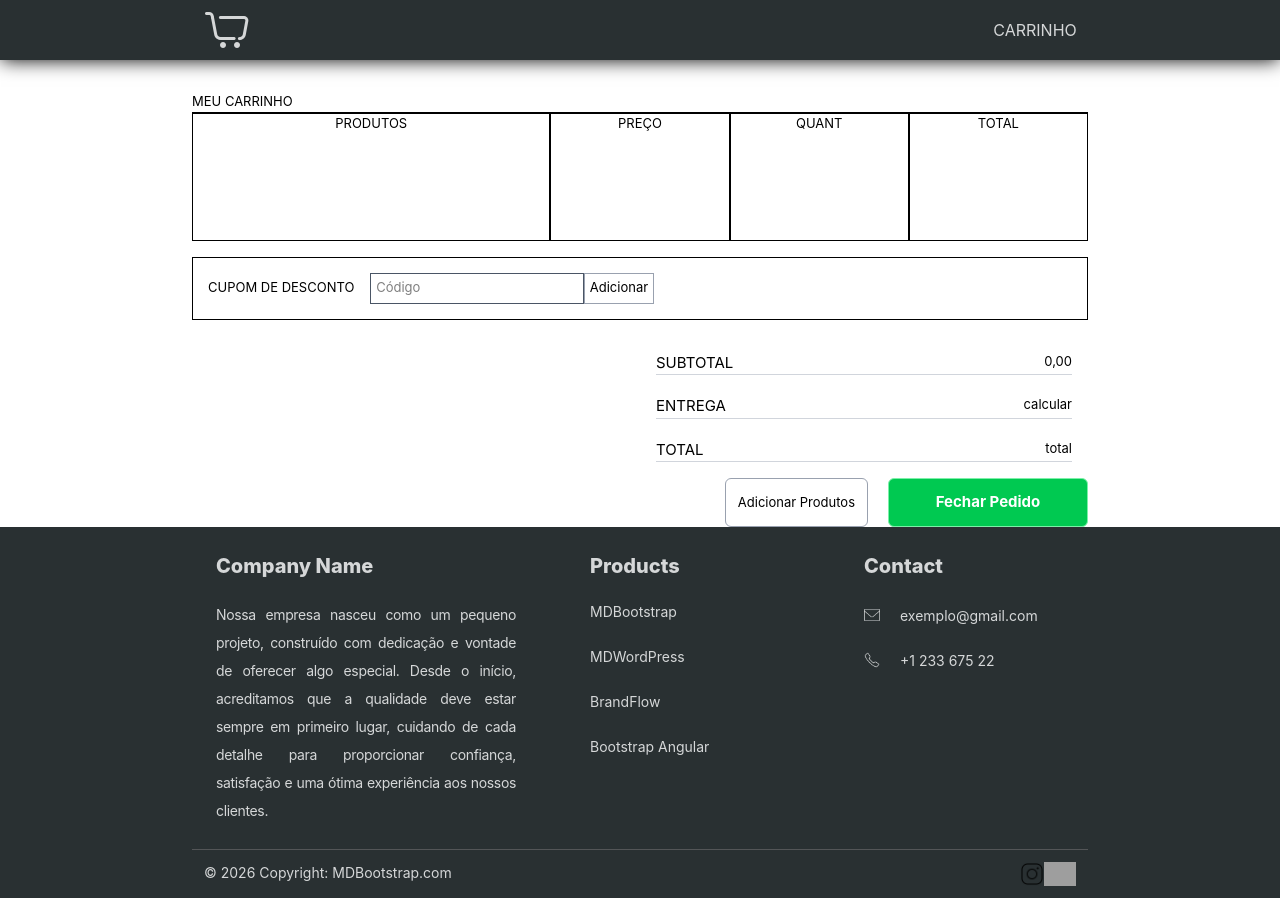
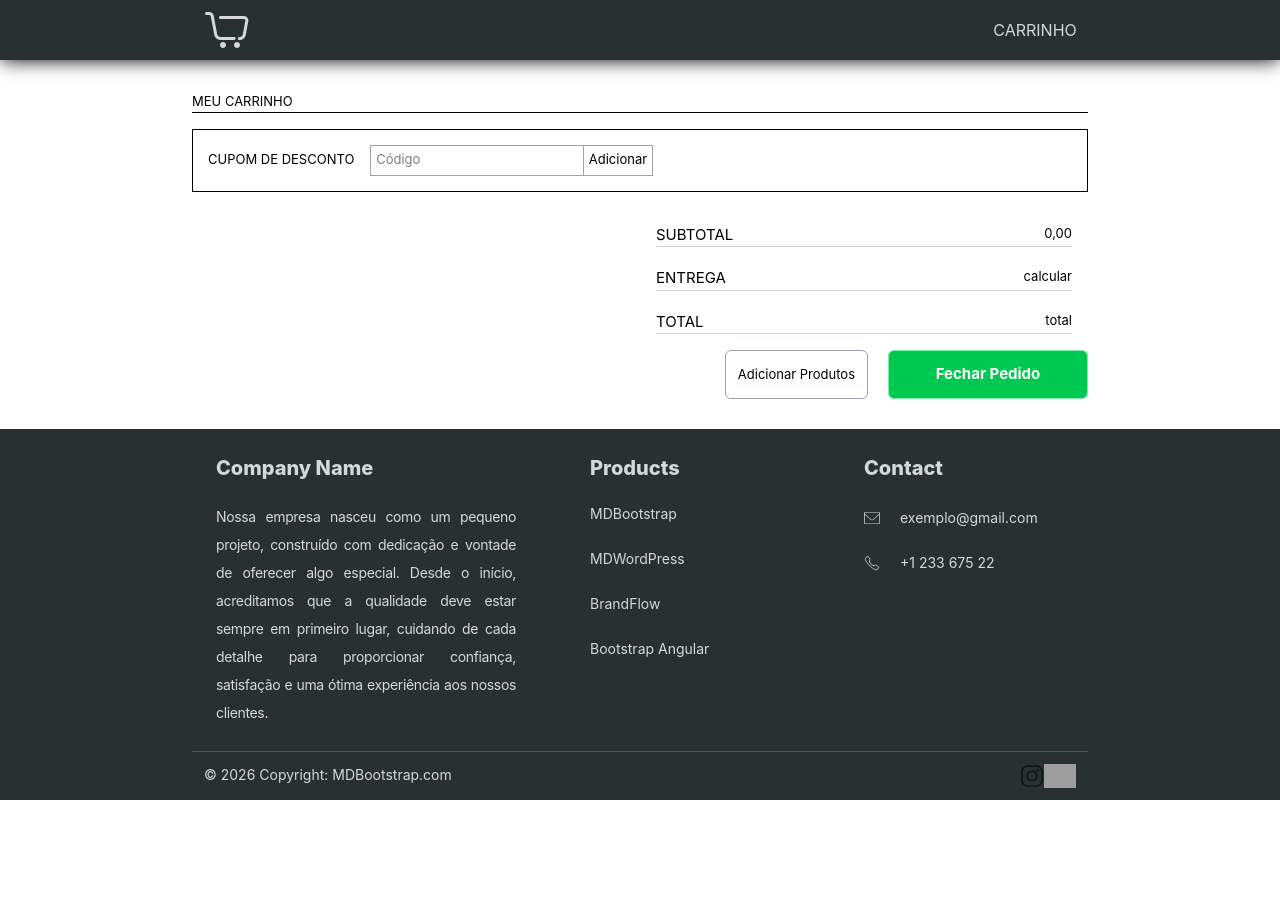
Before and after one commit to marcos-henridev/CarrinhoCompras, a React (Vite) app: page / in a window 1280 px wide. After the commit the page ends 800 px from the top, so only its background shows below. Built offline with nearby package versions, Linux system fonts and the light colour scheme; grey boxes are pictures that could not be loaded.

Commit message:
adicionado itens no carrinho e manipulação dinamica de total de itens individual linkado com o contador

```diff
--- a/src/componentes/ApiProduct/index.jsx
+++ b/src/componentes/ApiProduct/index.jsx
@@ -1,6 +1,4 @@
-import { resumeToPipeableStream } from "react-dom/server";
 import { useProdutos } from "../../customizedHook/useProdutos";
-import { P } from "../carrinho/style";
 import { useModalProduct } from "../../customizedHook/useModalProduct";
 import { carrinhoState, produtosState } from "../../utils/atom";
 import { useRecoilValue, useSetRecoilState } from "recoil";
@@ -15,7 +13,19 @@ function ApiProduct() {
     if (!produtoEncontrado) {
       return;
     }
-    setCarrinho((prev) => [...prev, produtoEncontrado]);
+    setCarrinho((prev) => {
+      const produtoJaExiste = prev.find(
+        (item) => item.id === produtoEncontrado.id,
+      );
+      if (produtoJaExiste) {
+        return prev.map((item) =>
+          item.id === produtoEncontrado.id
+            ? { ...item, quantidade: item.quantidade + 1 }
+            : item,
+        );
+      }
+      return [...prev, { ...produtoEncontrado, quantidade: 1 }];
+    });
     console.log("Excelente!!");
     console.log(produtoEncontrado);
   };
--- a/src/componentes/carrinho/index.jsx
+++ b/src/componentes/carrinho/index.jsx
@@ -5,51 +5,81 @@ import {
   Produto,
   Preco,
   Quantidade,
-  Entrega,
+  Total,
   Cupon,
   Label,
   Input,
   Botao,
-  P,
 } from "./style.jsx";
 import { useModalProduct } from "../../customizedHook/useModalProduct.js";
+import { carrinhoState } from "../../utils/atom.js";
+import { useRecoilState } from "recoil";
+import Plus from '../../assets/icons8-mais-24.png'
+import Menos from '../../assets/icons8-menos-50.png'
 
 function InfoProduto() {
+  const [serchProducts, setCarrinho] = useRecoilState(carrinhoState);
   const modal = useModalProduct();
+
+  const adicionarQuantidade = (id) => {
+    setCarrinho((carrinhoAtual) =>
+      carrinhoAtual.map((item) =>
+        item.id === id
+          ? { ...item, quantidade: (item.quantidade ?? 1) + 1 }
+          : item,
+      ),
+    );
+  };
+
+  const diminuirQuantidade = (id) => {
+    setCarrinho((carrinhoAtual) =>
+      carrinhoAtual.map((item) =>
+        item.id === id
+          ? {
+              ...item,
+              quantidade: Math.max(1, (item.quantidade ?? 1) - 1),
+            }
+          : item,
+      ),
+    );
+  };
 
   return (
     <>
       <Section className="relative">
         <H3>MEU CARRINHO</H3>
 
-        <Caixa>
-          <Produto>
-            <div className="aqui">
-              <P>PRODUTOS</P>
-            </div>
-            <div></div>
-          </Produto>
-          <Preco>
-            <p>PREÇO</p>
-            <div></div>
-          </Preco>
-          <Quantidade>
-            <p>QUANT</p>
-            <div></div>
-          </Quantidade>
-          <Entrega>
-            <p>TOTAL</p>
-            <div></div>
-          </Entrega>
-        </Caixa>
+        {serchProducts.map((item) => (
+          <Caixa className="overflow-scroll" key={item.id}>
+            <Produto className="items-center mb-2 max-w-[400px] pl-4">
+              <img className="h-20" src={item.image} alt={item.title} />{" "}
+              {item.title}
+            </Produto>
+            <Preco className="flex items-center justify-center">
+              R$ {item.price.toFixed(2)}
+            </Preco>
+            <Quantidade className="flex items-center justify-center">
+              <button className="" onClick={() => diminuirQuantidade(item.id)}>
+                <img className="h-5" src={Menos} alt="" />
+              </button>
+              <span className="mx-3">{item.quantidade ?? 1}</span>
+              <button className="" onClick={() => adicionarQuantidade(item.id)}>
+                <img className="h-5" src={Plus} alt="" />
+              </button>
+            </Quantidade>
+            <Total className="flex items-center justify-center">
+              R$ {(item.price * (item.quantidade ?? 1)).toFixed(2)}
+            </Total>
+          </Caixa>
+        ))}
         <Cupon>
           <Label htmlFor="">CUPOM DE DESCONTO</Label>
           <Input
-            className="border border-gray-600 outline-none"
+            className="border border-gray-400 outline-none"
             placeholder="Código"
             type="text"
           />
-          <Botao className="border border-gray-400 hover:bg-gray-200 ">
+          <Botao className="border border-gray-400 border-l-0 hover:bg-gray-200 ">
             Adicionar
           </Botao>
         </Cupon>
--- a/src/componentes/carrinho/style.jsx
+++ b/src/componentes/carrinho/style.jsx
@@ -9,17 +9,20 @@ border-bottom: 1px solid;
 width: 100%;
 `;
 export const Caixa = style.div`
+margin-top:2rem;
 display: grid;
-grid-template-columns: 2fr 1fr 1fr 1fr ;
+grid-template-columns: 1fr 1fr 1fr 1fr ;
+gap:3px;
+max-height: 600px;
 `;
 
 export const Produto = style.div`
+
 border:1px solid;
 height:8rem;
-display: grid;
-grid-template-rows: 20px 1fr;
-justify-content: center;
-align-items: center;
+display: flex;
+gap: 2rem;
+
 
 `;
 
@@ -27,7 +30,7 @@ export const Preco = style(Produto)`
 `;
 export const Quantidade = style(Produto)`
 `;
-export const Entrega = style(Produto)`
+export const Total = style(Produto)`
 `;
 export const Cupon = style.div`
 
--- /dev/null
+++ b/src/customizedHook/usePlusAndMenus.js
@@ -0,0 +1,20 @@
+import { useSetRecoilState } from "recoil";
+import { inicializadorProdState } from "../utils/atom";
+
+const usePlusAndMenus = () => {
+  const setContador = useSetRecoilState(inicializadorProdState);
+  const adicionar = () => {
+    setContador((prev) => prev + 1);
+  };
+
+  const diminuir = () => {
+    setContador((prev) => prev - 1);
+  };
+
+  return {
+    adicionar,
+    diminuir
+  };
+};
+
+export default usePlusAndMenus;
--- a/src/main.jsx
+++ b/src/main.jsx
@@ -1,4 +1,3 @@
-import { StrictMode } from "react";
 import { createRoot } from "react-dom/client";
 import { RecoilRoot } from "recoil";
 
@@ -6,9 +5,7 @@ import "./index.css";
 import App from "./App.jsx";
 
 createRoot(document.getElementById("root")).render(
-  <StrictMode>
     <RecoilRoot>
       <App />
     </RecoilRoot>
-  </StrictMode>,
 );
--- a/src/utils/atom.js
+++ b/src/utils/atom.js
@@ -32,3 +32,12 @@ export const carrinhoState = atom({
   key: "carrinhoState",
   default: [],
 });
+export const inicializadorProdState = atom({
+  key: "inicializadorProd",
+  default: 1,
+});
+
+export const totalProdStaste = atom({
+  key: "totalProdState",
+  default: null,
+});
```
Also changed, not shown: src/assets/icons8-mais-24.png (added), src/assets/icons8-menos-50.png (added).
